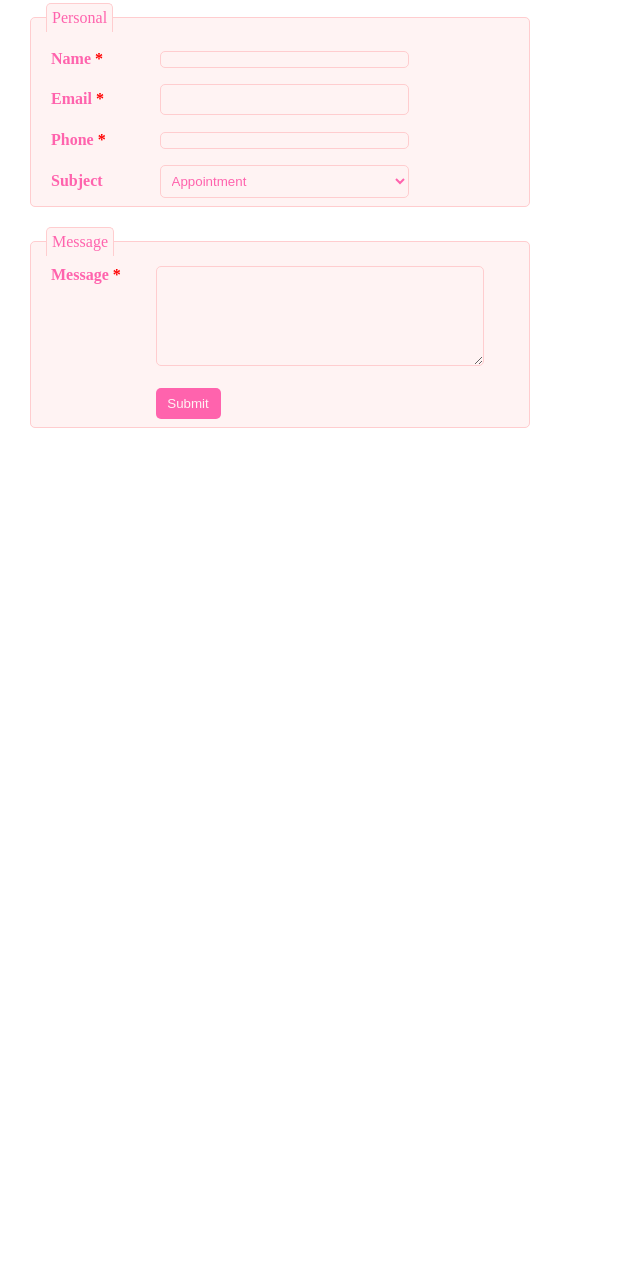
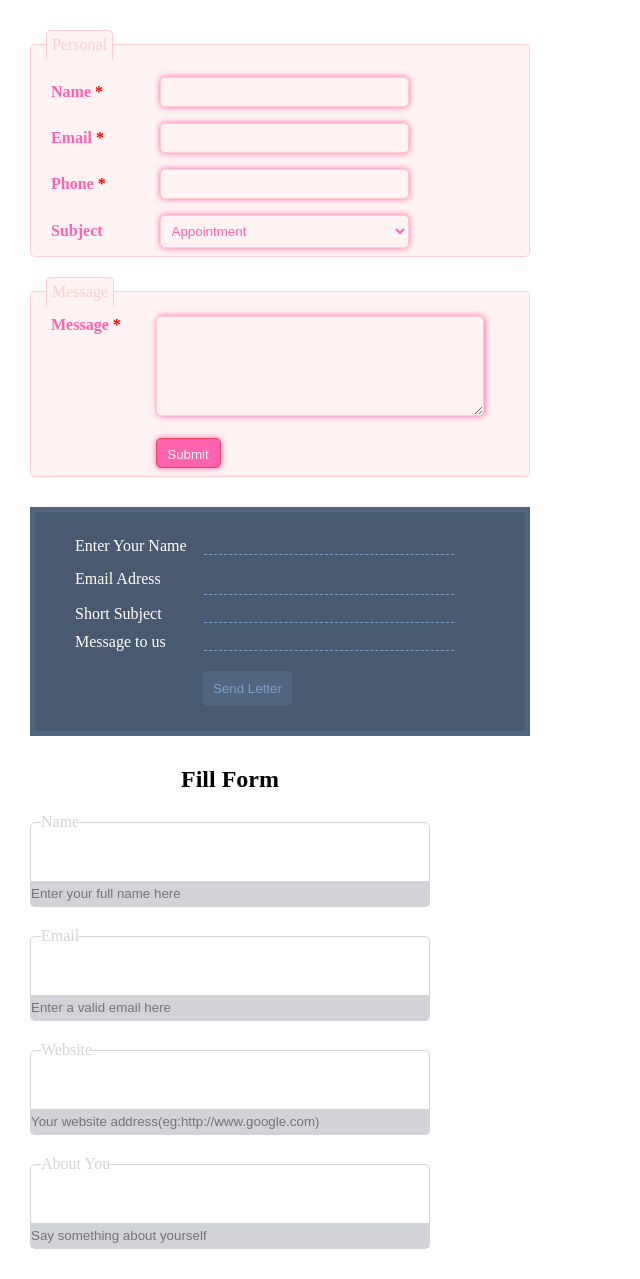
Before and after one commit to Dameluccia/exo_form, a plain HTML site: page index.html in a window 1280 px wide. Shown: the part 914-2193 px from the top of the page, without its empty margins (0-640 px from the left). Before the commit the page ends 1372 px from the top, so only its background shows below. Drawn offline with Linux system fonts and the light colour scheme.

Commit message:
formulaires

```diff
--- a/index.html
+++ b/index.html
@@ -27,6 +27,8 @@
 
 
   <form id="form2">
+    <h2>Provide your information</h2>
+    <hr>
 <div>
     <div><label>Name<span class="colorred">*</span></label>
     <input type="text"></div>
@@ -42,7 +44,7 @@
       <option>TUTU</option>
     </select>
   </div>
-     <div><label class="spanmessage">Message<span class="colorred">*</span></label>
+     <div><label>Message<span class="colorred">*</span></label>
       <textarea name="order_comment" rows="5" cols="30"></textarea></div>
     <div><input type="submit"></div>
   </div>
@@ -52,7 +54,7 @@
   <form id="form3">
     <section>
       <fieldset>
-  <legend>Personal</legend>
+  <legend  class="legend">Personal</legend>
         <div>  <label for=field>Name <span class="colorred">*</span></label>
           <input id=field></div>
         <div>  <label>Email <span class="colorred">*</span></label>
@@ -68,13 +70,51 @@
     </section>
     <section>
       <fieldset>
-          <legend>Message</legend>
-          <label class="spanmessage">Message <span class="colorred">*</span></label>
+          <legend class="legend">Message</legend>
+          <label id="message">Message <span class="colorred">*</span></label>
           <textarea></textarea>
           <div><input type="submit"></div>
 
         </fieldset>
       </section>
   </form>
+
+  <form id="form4">
+    <div><label>Enter Your Name</label>
+    <input type=text></div>
+
+    <div><label>Email Adress</label>
+    <input type=email></div>
+
+    <div><label>Short Subject</label>
+    <input type=text></div>
+
+    <div><label>Message to us</label>
+    <input type=text></div>
+
+    <button>Send Letter</button>
+  </form>
+
+  <form id="form5">
+    <h2>Fill Form</h2>
+    <div>
+      <fieldset>
+  <legend>Name</legend>
+  <input id=field placeholder="Enter your full name here">
+</fieldset>
+<fieldset>
+<legend>Email</legend>
+<input id=field placeholder="Enter a valid email here">
+</fieldset>
+<fieldset>
+<legend>Website</legend>
+<input id=field placeholder="Your website address(eg:http://www.google.com)">
+</fieldset>
+<fieldset>
+<legend>About You</legend>
+<input id=field placeholder="Say something about yourself">
+</fieldset>
+    </div>
+  </form>
 </body>
 </html>
--- a/style.css
+++ b/style.css
@@ -11,6 +11,10 @@
   width: 400px;
   color:#565656;
   padding: 30px;
+}
+
+#form1 select{
+  border: none;
 }
 #form1 label,#form1 input, #form1 select{
 width: 350px;
@@ -55,6 +59,9 @@ margin-top: 10px;
   color:#565656;
   padding: 30px;
   font-weight: bold;
+}
+#form2 h2{
+  font-style: italic;
 }
 #form2 input[type="text"], input[type="email"]{
   padding: 7px;
@@ -116,6 +123,7 @@ margin-left: 25%;
   padding-left: 20px;
   font-weight: bold;
 
+
 }
 #form3 legend{
  margin-left: 15px;
@@ -126,6 +134,7 @@ margin-left: 25%;
  border-radius: 5px 5px 0 0px;
  background-color: #FFF3F3;
  padding: 5px;
+ color: #FFCDCF;
 }
 #form3 div{
   padding: 8px 0px 8px 0px;
@@ -135,8 +144,11 @@ margin-left: 25%;
 
   border-radius: 5px;
   border: solid 1px #FFCDCF;
-    background-color: #FFF3F3;
-    width: 50%;
+  background-color: #FFF3F3;
+  width: 50%;
+  height: 30px;
+  box-shadow: 0px 0px 6px 0px #ff63ad;
+
 }
 
 #form3 select{
@@ -147,6 +159,7 @@ margin-left: 25%;
   border: solid 1px #FFCDCF;
   color:#FF63AD;
   width: 50%;
+  box-shadow: 0px 0px 6px 0px #ff63ad;
 }
 #form3 textarea{
 width: 66%;
@@ -155,6 +168,7 @@ border-color: #FF63AD;
 border-radius: 5px;
   background-color: #FFF3F3;
   border: solid 1px #FFCDCF;
+  box-shadow: 1px 0px 6px 0px #ff63ad;
 }
 #form3 input[type=submit]{
 width: 65px;
@@ -164,7 +178,71 @@ border: none;
 margin-top: 10px;
 padding: 8px;
 margin-left: 25%;
+border: solid #E6425E 1px;
+}
+#message{
+  float: left;
 }
 #form3 section{
   margin-top: 20px;
 }
+
+
+#form4{
+  margin: 30px;
+  width: 500px;
+  background-color: #495A70;
+  border: solid 5px #52657E;
+  color: white;
+  padding: 25px 40px 25px 40px;
+}
+#form4 div{
+  width: 500px;
+  margin:auto;
+  display: inline-block;
+  padding-bottom: 10px;
+}
+#form4 label{
+  display: inline-block;
+  width: 25%;
+}
+#form4 input{
+  border: none;
+background: none;
+border-bottom: #7F9EC5 1px dashed;
+width: 250px;
+}
+#form4 button{
+  border: none;
+  color : #7F9EC5;
+  background-color: #52657E;
+  border-radius: 5px;
+  padding: 10px;
+  margin-top: 10px;
+  margin-left: 128px;
+}
+
+
+#form5{
+ width: 400px;
+ margin: 30px;
+}
+#form5 fieldset{
+padding-top: 50px;
+border-radius: 5px;
+color: #D1D3D6;
+border: solid 1px;
+    margin-top: 20px;
+}
+#form5 h2{
+  text-align: center;
+}
+#form5 input{
+  width: 100%;
+background-color: #D1D3D6;
+border: none;
+height: 25px;
+}
+#form5 legend{
+margin-left: 10px;
+}
```
